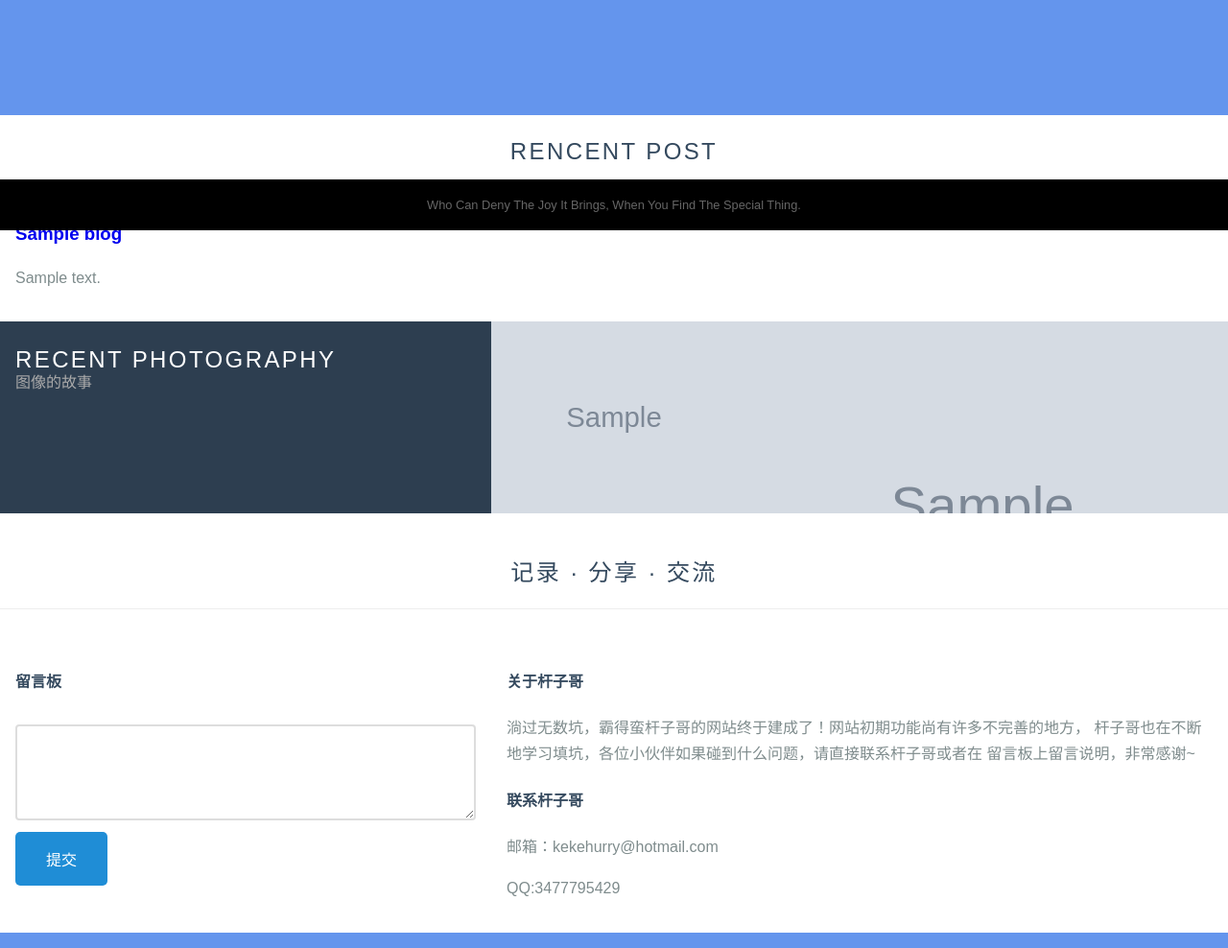
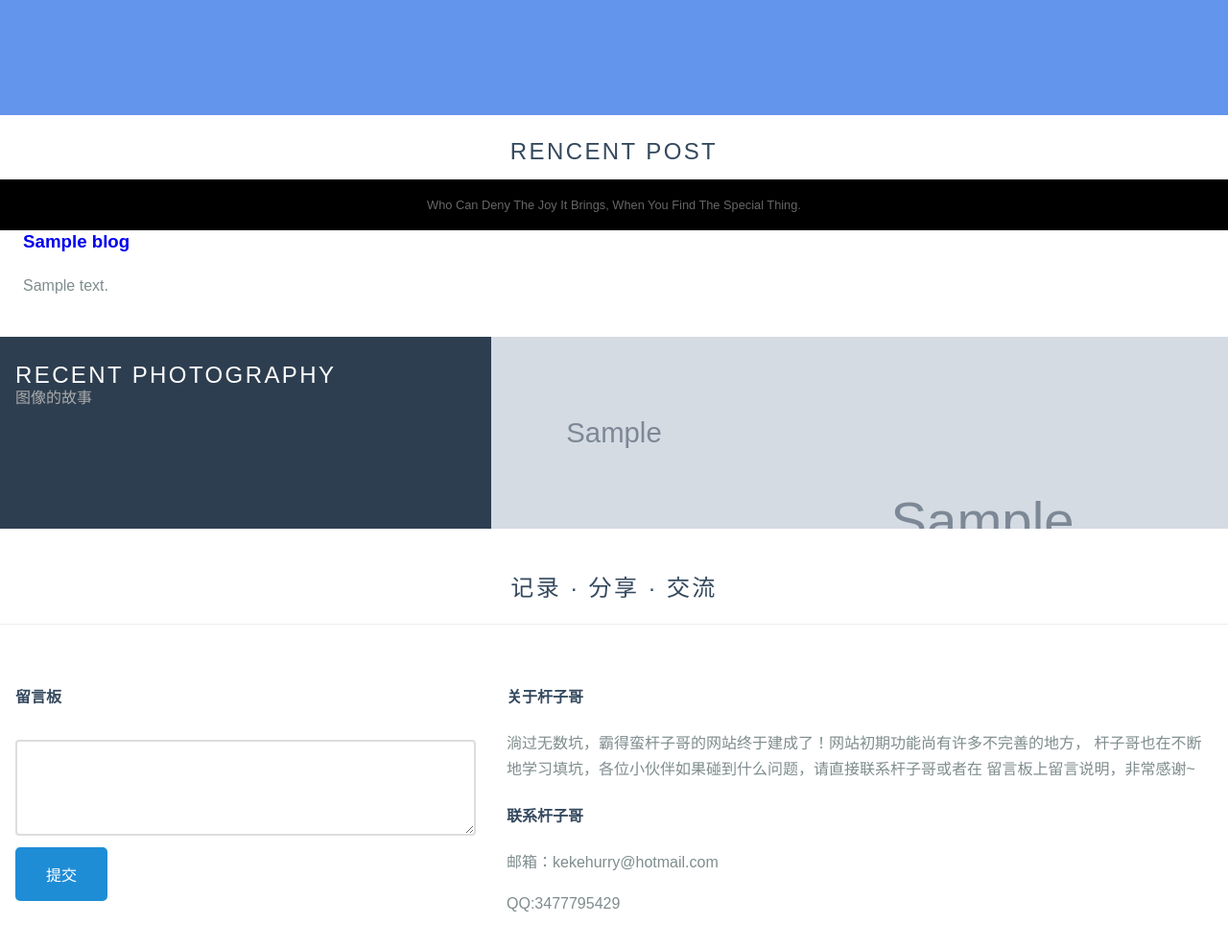
Before and after one commit to kekehurry/ganzige.site, a Django app: template home/templates/home/home.html in a window 1280 px wide. Shown: the part 560-1548 px from the top of the page at 96% size. Run offline with Django 3.2, Linux system fonts and the light colour scheme; the template is opened without the code that fills it: most values are stand-ins (such as "Sample title", 1, 10 or a date in 2020); grey boxes marked "Sample" are stand-in pictures; some libraries are stand-ins or nearby versions.

Commit message:
check home

```diff
--- a/home/templates/home/home.html
+++ b/home/templates/home/home.html
@@ -48,6 +48,7 @@
     .l-box{padding:1.5em 1.5em 3em 1.5em}
     .border-bottom{border-bottom: 1px solid #eee;
     padding: 1em 0}
+    .l-box-r{padding:1.5em}
 
 
     </style>
@@ -111,7 +112,7 @@
       <div class="pure-g">
         {% if blogs %}
           {% for blog in blogs %}
-            <div class="l-box pure-u-1 pure-u-md-1-2 pure-u-lg-1-4">
+            <div class="l-box-r pure-u-1 pure-u-md-1-2 pure-u-lg-1-4">
 
                 <h3 class="content-subhead">
                   <a href="{% url 'blog:detail' 1 blog.id blog.detail_set.all.0.id %}" style=text-decoration:none>
```
